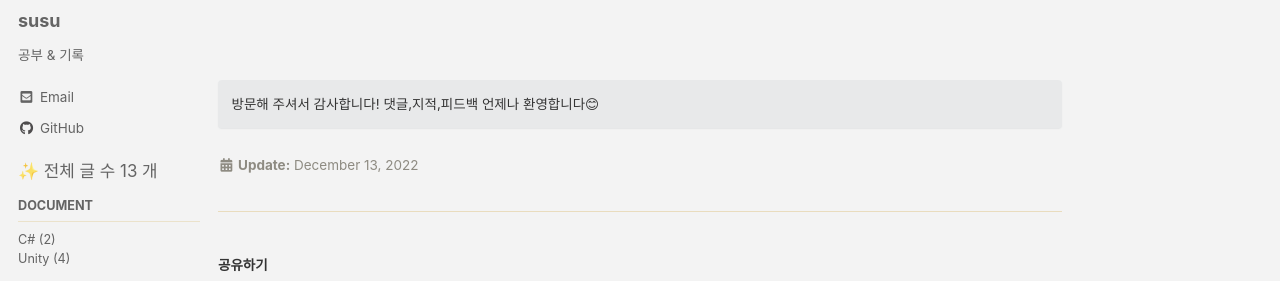
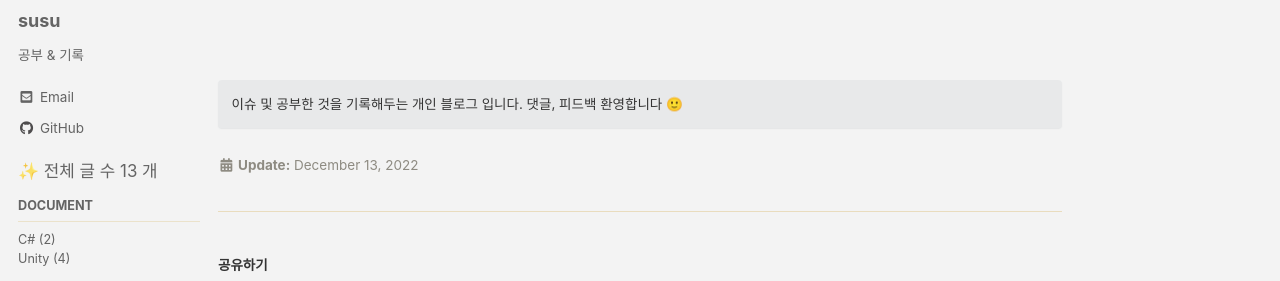
Before and after one commit to eggmong/eggmong.github.io, a Jekyll site: the page built from _posts/Note/2022-12-13-My-first-post.md, in a window 1280 px wide and 900 px high, scrolled down 474 px. Shown: the part 164-445 px from the top of the window. Built offline with Jekyll 4.4.1, drawn with Linux system fonts in a browser that asks for light colours; cached includes are drawn as plain includes; some web fonts are replaced.

Commit message:
Update single.html

```diff
--- a/_layouts/single.html
+++ b/_layouts/single.html
@@ -65,7 +65,7 @@ layout: default
 
       <footer class="page__meta">
         <div class="notice">
-          방문해 주셔서 감사합니다! 댓글,지적,피드백 언제나 환영합니다😊
+          이슈 및 공부한 것을 기록해두는 개인 블로그 입니다. 댓글, 피드백 환영합니다 🙂
         </div>
         {% if site.data.ui-text[site.locale].meta_label %}
           <h4 class="page__meta-title">{{ site.data.ui-text[site.locale].meta_label }}</h4>
```
